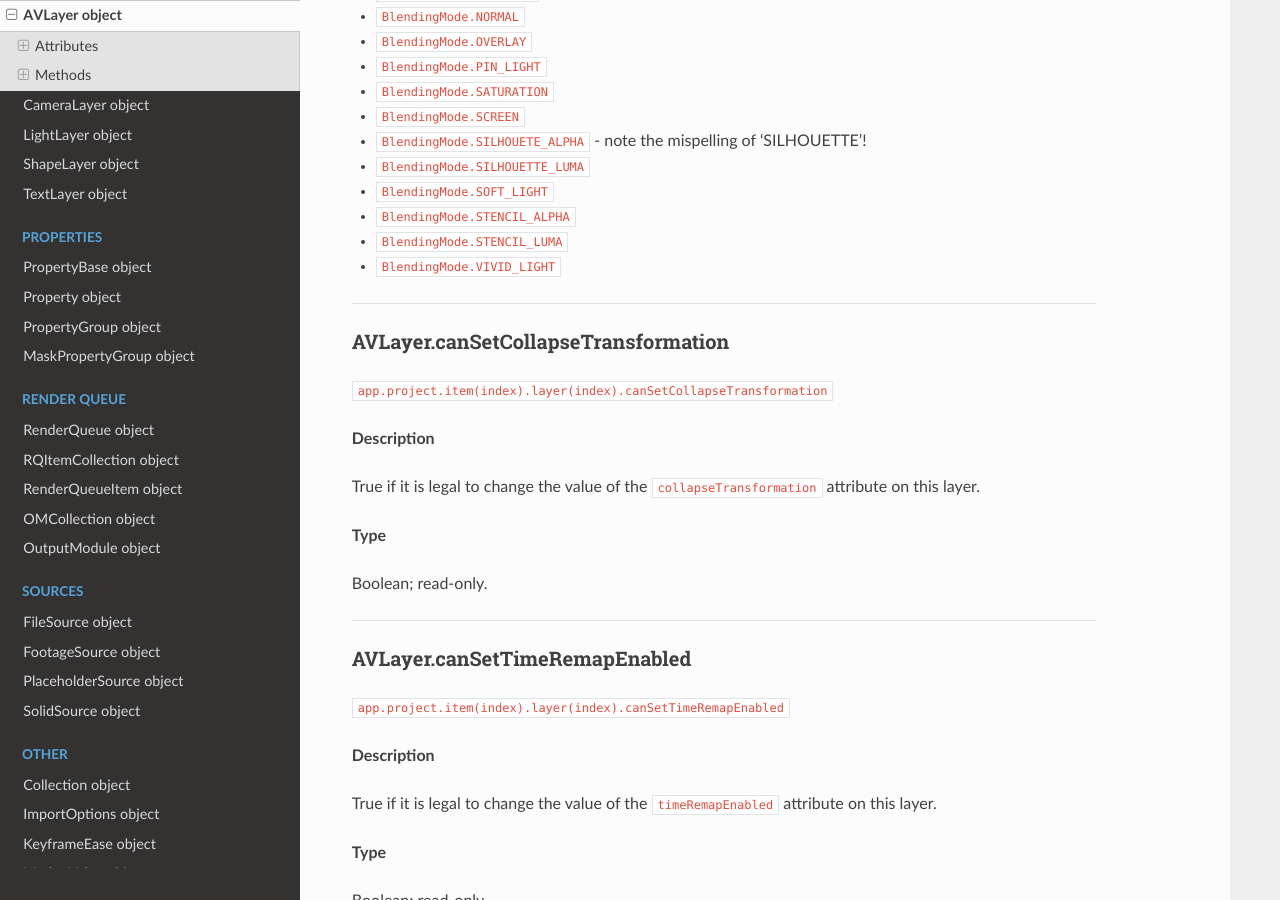
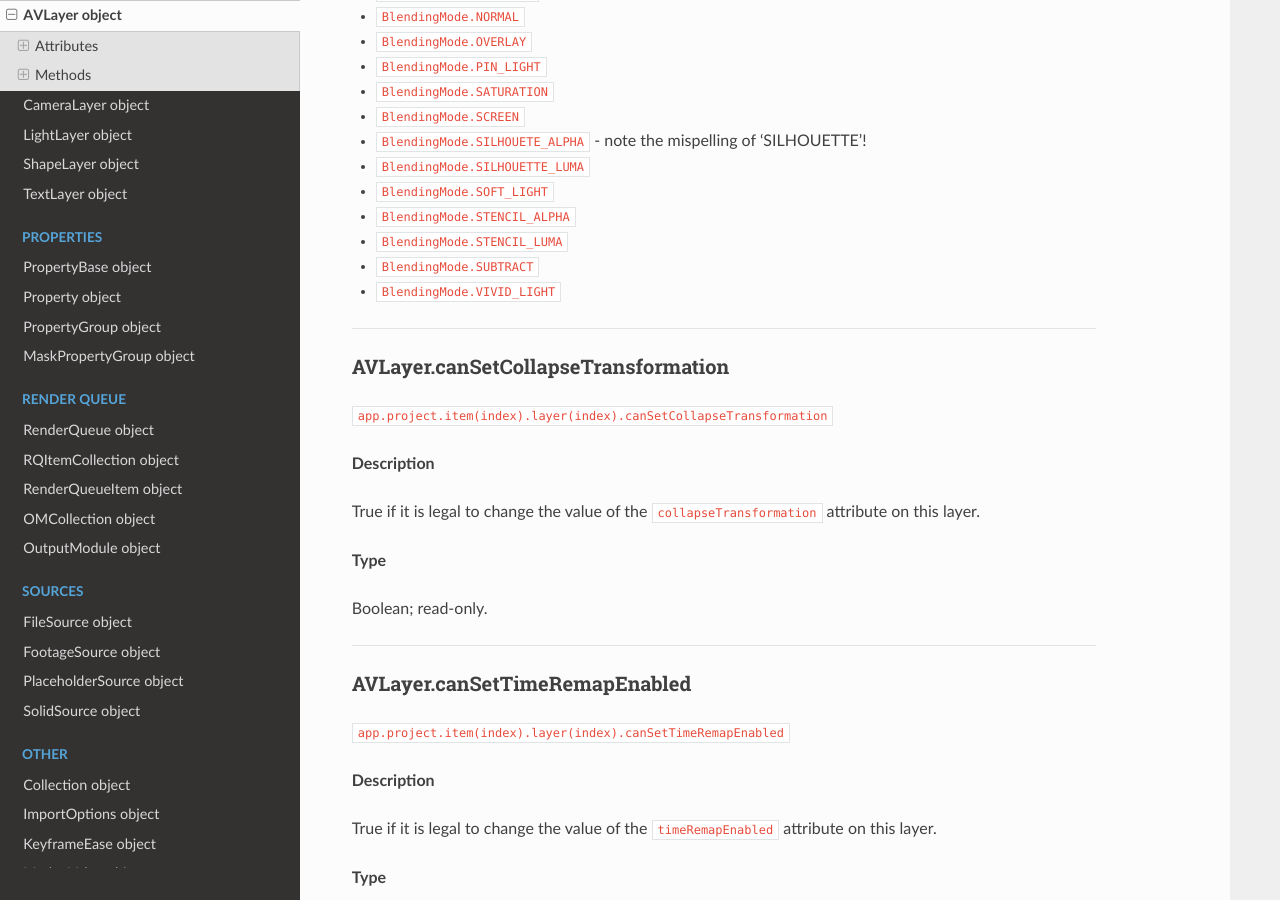
Before and after one commit to docsforadobe/after-effects-scripting-guide, a Sphinx documentation site: the page built from docs/layers/avlayer.rst, in a window 1280 px wide and 900 px high, scrolled down 4223 px. Built offline with Sphinx 7.4.7 and the Read the Docs theme 2.0.0, drawn with Linux system fonts in a browser that asks for light colours.

Commit message:
Added blendingMode.SUBTRACT

```diff
--- a/docs/layers/avlayer.rst
+++ b/docs/layers/avlayer.rst
@@ -201,6 +201,7 @@ A BlendingMode enumerated value; read/write. One of:
 -  ``BlendingMode.SOFT_LIGHT``
 -  ``BlendingMode.STENCIL_ALPHA``
 -  ``BlendingMode.STENCIL_LUMA``
+-  ``BlendingMode.SUBTRACT``
 -  ``BlendingMode.VIVID_LIGHT``
 
 ----
```
